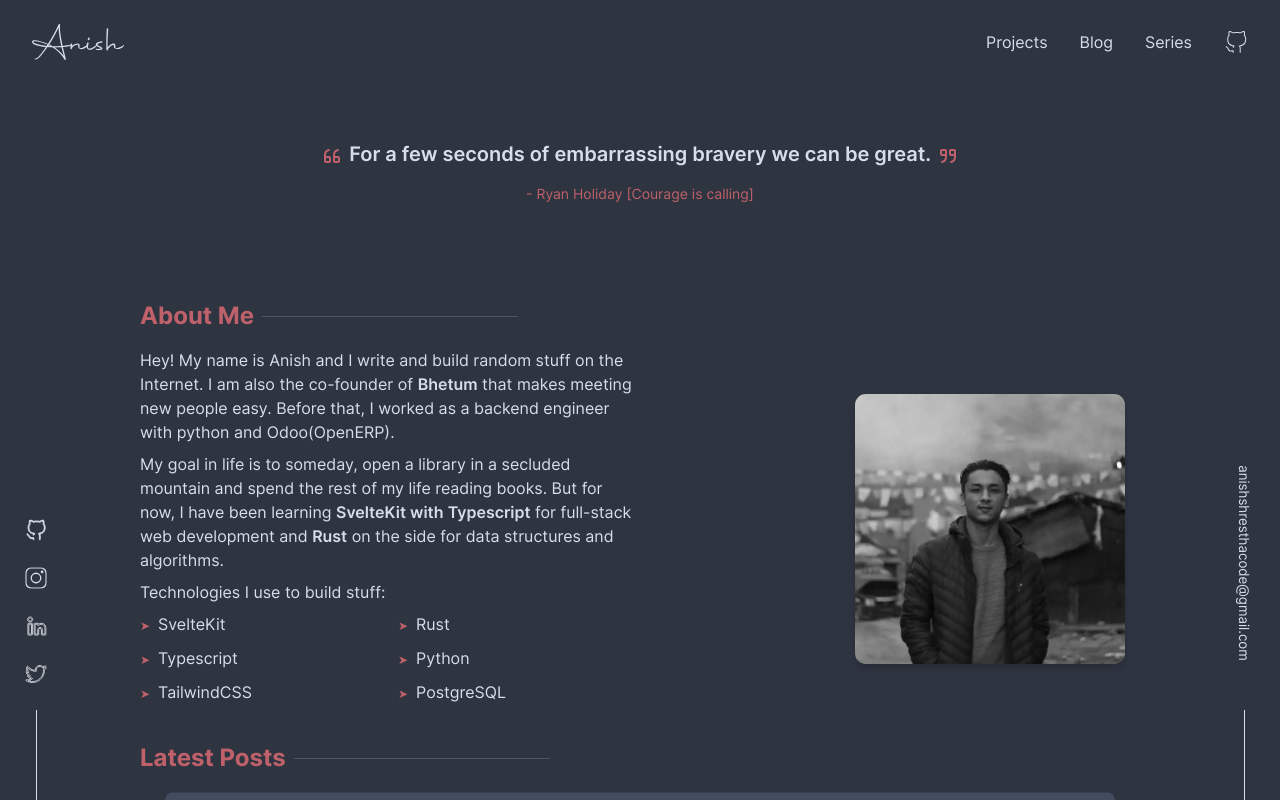
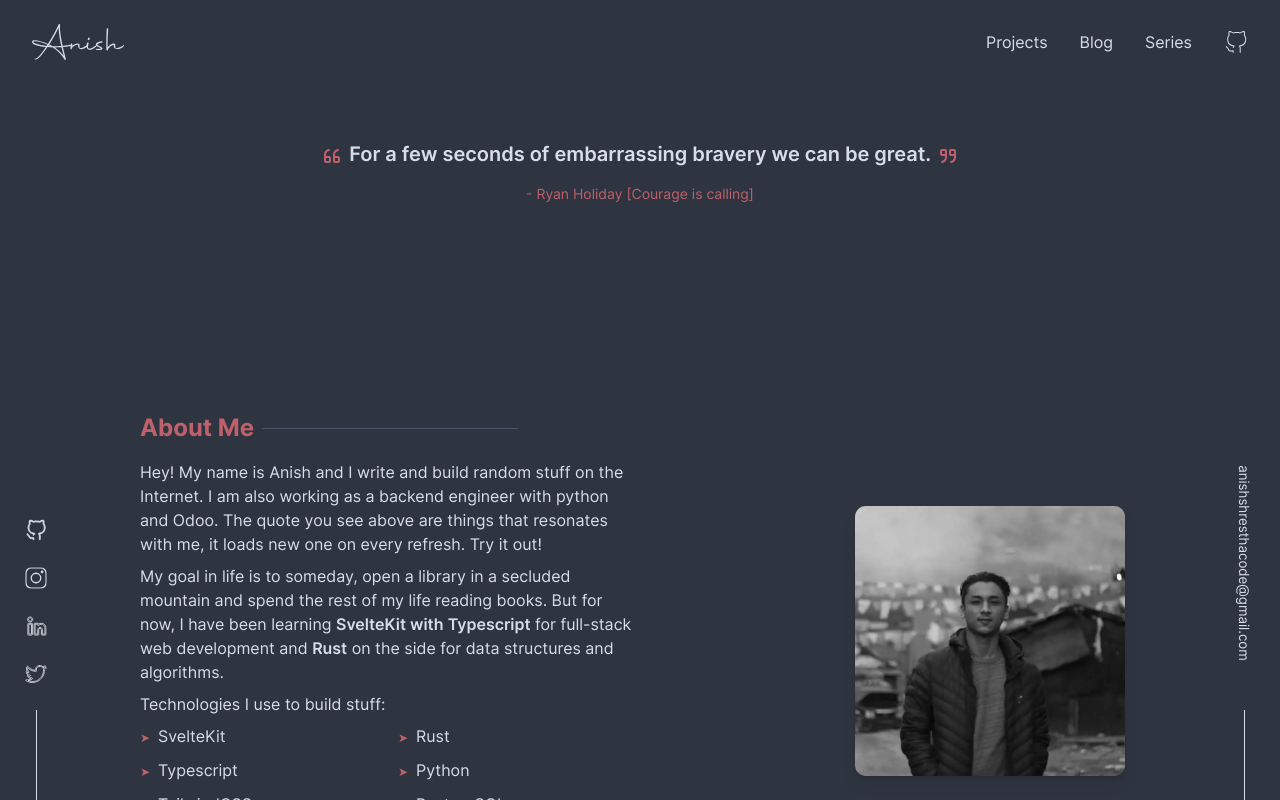
Before and after one commit to VoidArchive/anishshrestha.dev, a SvelteKit app: page / in a window 1280 px wide. Shown: the top 800 px of the page. Built offline with nearby package versions, Linux system fonts and the light colour scheme.

Commit message:
read me change

```diff
--- a/src/lib/components/Quote.svelte
+++ b/src/lib/components/Quote.svelte
@@ -15,8 +15,7 @@
 </script>
 
 {#if visible}
-	<section
-		id="quotes"
+	<div
 		in:fly={{ y: -100, duration: 2000 }}
 		class="container flex flex-col items-center justify-center max-w-3xl my-8 md:my-16"
 	>
@@ -56,7 +55,7 @@
 		<p class="text-nord11 text-sm">
 			- {quote.author}
 		</p>
-	</section>
+	</div>
 {/if}
 
 <style>
--- a/src/routes/+layout.svelte
+++ b/src/routes/+layout.svelte
@@ -5,7 +5,7 @@
 	import Footer from './_footer.svelte';
 </script>
 
-<div class="bg-nord0 h-full ">
+<div class="bg-nord0 h-full">
 	<Header />
 	<main>
 		<slot />
--- a/src/routes/+page.svelte
+++ b/src/routes/+page.svelte
@@ -9,7 +9,9 @@
 	<title>Anish Shrestha</title>
 </svelte:head>
 <div class="container grid gap-8 mx-auto">
-	<Quote />
+	<section id="quotes" class="min-h-[20em] h-auto">
+		<Quote />
+	</section>
 	<AboutMe />
 	<Project />
 	<Contact />
--- a/src/routes/_aboutMe.svelte
+++ b/src/routes/_aboutMe.svelte
@@ -12,15 +12,19 @@
 		<!-- Paragraph Div -->
 		<div class="md:w-1/2 space-y-2 text-base">
 			<p class="text-nord4 ">
-				Hey! My name is Anish and I write and build random stuff on the Internet. I am also the
+				<!-- Hey! My name is Anish and I write and build random stuff on the Internet. I am also the
 				co-founder of <a
 					class="font-semibold link-underline link-underline-black"
 					href="https://bhetum.co"
 					rel="noopener"
 					target="_blank">Bhetum</a
 				>
-				that makes meeting new people easy. Before that, I worked as a backend engineer with python and
-				Odoo(OpenERP).
+				that makes meeting new people easy. Before that, I worked as a backend engineer with python and Odoo-->
+
+				<!-- Delete this later -->
+				Hey! My name is Anish and I write and build random stuff on the Internet. I am also working as
+				a backend engineer with python and Odoo. The quote you see above are things that resonates with
+				me, it loads new one on every refresh. Try it out!
 			</p>
 			<p class="text-nord4">
 				My goal in life is to someday, open a library in a secluded mountain and spend the rest of
--- a/src/routes/_header.svelte
+++ b/src/routes/_header.svelte
@@ -5,12 +5,14 @@
 	interface Link {
 		text: string;
 		url: string;
+		disabled?: boolean;
 	}
 
 	const navLinks: Link[] = [
 		{
 			text: 'Projects',
-			url: '/projects'
+			url: '/projects',
+			disabled: true
 		},
 		{
 			text: 'Blog',
@@ -18,7 +20,8 @@
 		},
 		{
 			text: 'Series',
-			url: '/series'
+			url: '/series',
+			disabled: true
 		}
 		// ,{
 		// 	text: 'About Me',
@@ -62,11 +65,14 @@
 		<div class="hidden md:flex gap-8">
 			{#each navLinks as link}
 				<a
-					href={link.url}
+					href={link.disabled === true ? '' : link.url}
 					class="transition-all hover:text-nord12 {link.url === $page.url.pathname
 						? 'text-nord12'
-						: 'text-nord4'}">{link.text}</a
-				>
+						: 'text-nord4'}
+
+					{link.disabled === true ? 'text-nord2 hover:text-nord2 cursor-not-allowed' : 'text-nord4'}"
+					>{link.text}
+				</a>
 			{/each}
 
 			<!-- Github Icon SVG -->
--- a/src/routes/_latest-posts.svelte
+++ b/src/routes/_latest-posts.svelte
@@ -18,7 +18,7 @@
 	<!-- See more button -->
 	<a
 		href="/blog"
-		class="self-center text-center bg-transparent hover:bg-nord11 text-nord11 font-semibold hover:text-nord4 py-2 px-4 border border-nord11 hover:border-transparent rounded"
+		class=" ease-in duration-300 self-center text-center bg-transparent focus:bg-nord11 focus:text-nord4 hover:bg-nord11 text-nord11 font-semibold hover:text-nord4 py-2 px-4 border border-nord11 hover:border-transparent rounded"
 		>View All</a
 	>
 </section>
```
Also changed, not shown: 2 other files (tests, documents, lock files or other folders).
